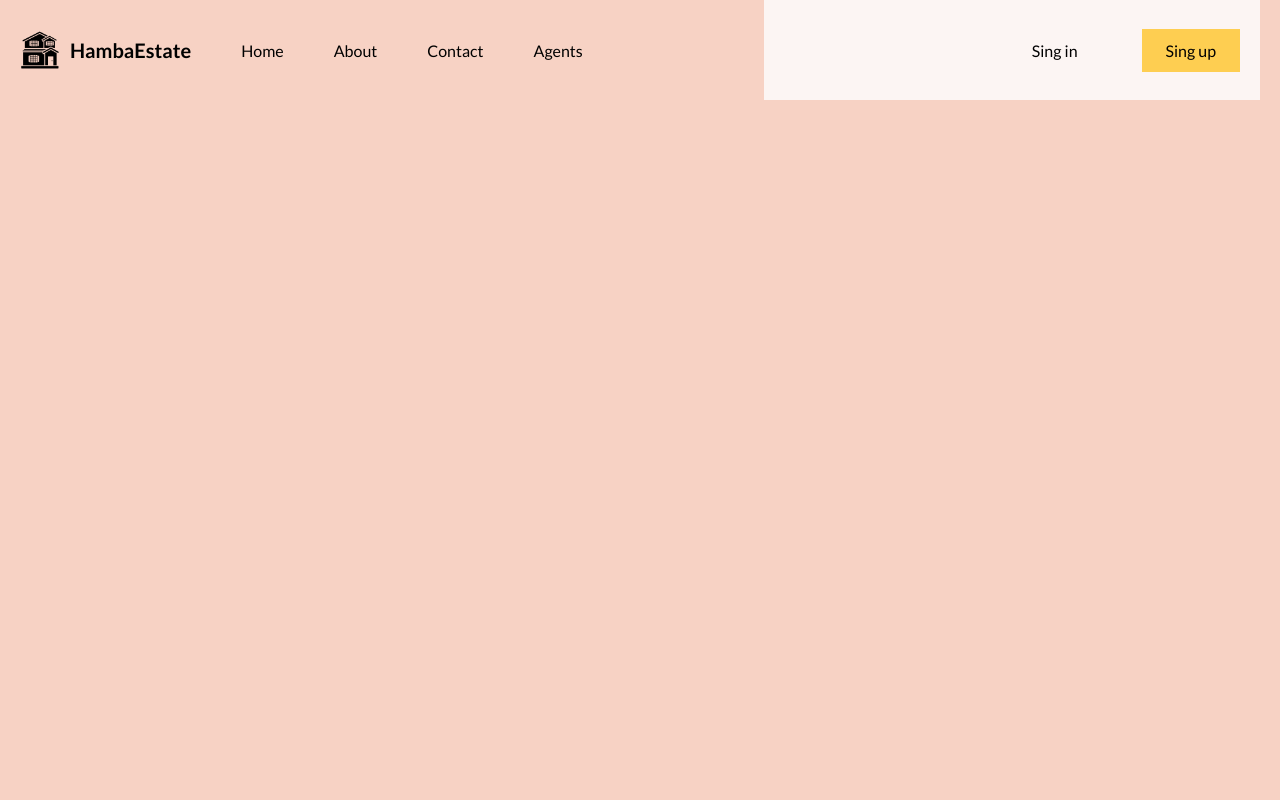
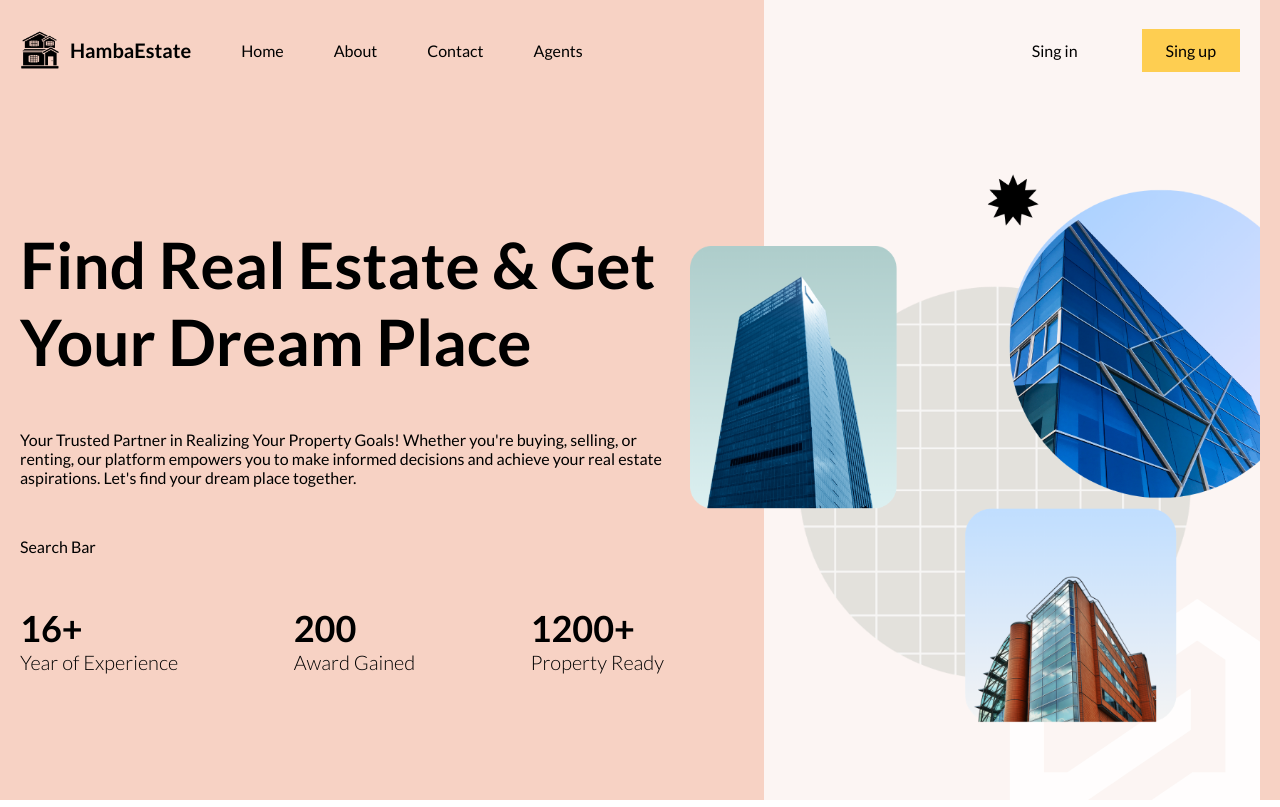
Before and after one commit to Rashedul-Hoque-Rashed/HambaEstate, a React (Vite) app in the folder client/: page / in a window 1280 px wide. Shown: the top 807 px of the page. Built offline with nearby package versions, Linux system fonts and the light colour scheme.

Commit message:
create header sections

```diff
--- a/client/src/App.jsx
+++ b/client/src/App.jsx
@@ -1,10 +1,16 @@
 import Navbar from "./components/navbar/Navbar.jsx";
 import "./layout.scss"
+import HomePage from "./routes/homePage/HomePage.jsx";
 
 function App() {
   return (
     <div className="layout">
+      <div className="navbar">
       <Navbar />
+      </div>
+      <div className="content">
+      <HomePage />
+      </div>
     </div>
   )
 }
--- /dev/null
+++ b/client/src/components/searchBar/SearchBar.jsx
@@ -0,0 +1,11 @@
+import "./SearchBar.scss";
+
+function SearchBar(){
+    return(
+        <div className="searchBar">
+            Search Bar
+        </div>
+    )
+}
+
+export default SearchBar;
--- /dev/null
+++ b/client/src/components/searchBar/SearchBar.scss
@@ -0,0 +1,3 @@
+.searchBar{
+
+}
--- a/client/src/layout.scss
+++ b/client/src/layout.scss
@@ -7,6 +7,8 @@
     margin-right: auto;
     padding-left: 20px;
     padding-right: 20px;
+    display: flex;
+    flex-direction: column;
 
     @include lg{
       background-color:rgb(247, 210, 196);
@@ -20,4 +22,8 @@
       background-color:rgb(239, 200, 200);
       max-width: 640px;
     }
+
+    .content{
+      flex: 1;
+    }
 }
--- a/client/src/routes/homePage/HomePage.jsx
+++ b/client/src/routes/homePage/HomePage.jsx
@@ -1,9 +1,37 @@
+import SearchBar from "../../components/searchBar/SearchBar.jsx";
 import "./HomePage.scss";
 
 function HomePage() {
     return (
         <div className="homePage">
-            HomePage
+            <div className="textContainer">
+                <div className="wrapper">
+                    <h1 className="title">
+                        Find Real Estate & Get Your Dream Place
+                    </h1>
+                    <p>
+                        Your Trusted Partner in Realizing Your Property Goals! Whether you&#39;re buying, selling, or renting, our platform empowers you to make informed decisions and achieve your real estate aspirations. Let&#39;s find your dream place together.
+                    </p>
+                    <SearchBar />
+                    <div className="boxes">
+                        <div className="box">
+                            <h1>16+</h1>
+                            <h2>Year of Experience</h2>
+                        </div>
+                        <div className="box">
+                            <h1>200</h1>
+                            <h2>Award Gained</h2>
+                        </div>
+                        <div className="box">
+                            <h1>1200+</h1>
+                            <h2>Property Ready</h2>
+                        </div>
+                    </div>
+                </div>
+            </div>
+            <div className="imgContainer">
+                <img src="/bg.png" alt="" />
+            </div>
         </div>
     )
 }
--- a/client/src/routes/homePage/HomePage.scss
+++ b/client/src/routes/homePage/HomePage.scss
@@ -0,0 +1,49 @@
+.homePage {
+    display: flex;
+    height: 100%;
+
+    .textContainer {
+        flex: 3;
+
+        .wrapper{
+            padding-right: 100px;
+            display: flex;
+            flex-direction: column;
+            justify-content: center;
+            gap: 50px;
+            height: 100%;
+
+            .title{
+                font-size: 64px;
+            }
+
+            .boxes{
+                display: flex;
+                justify-content: space-between;
+
+                h1{
+                    font-size: 36px;
+                }
+
+                h2{
+                    font-size: 20px;
+                    font-weight: 300;
+                }
+            }
+        }
+    }
+
+    .imgContainer {
+        flex: 2;
+        background-color: #fcf5f3;
+        position: relative;
+        display: flex;
+        align-items: center;
+
+        img{
+            width: 115%;
+            position: absolute;
+            right: 0;
+        }
+    }
+}
```
